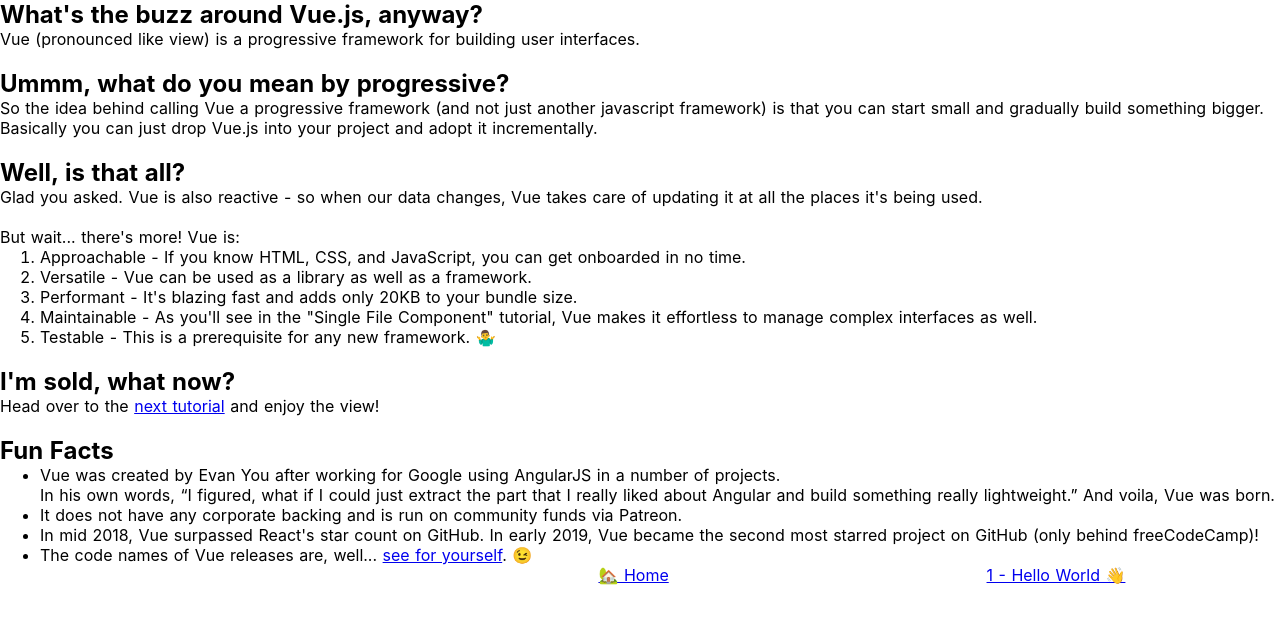
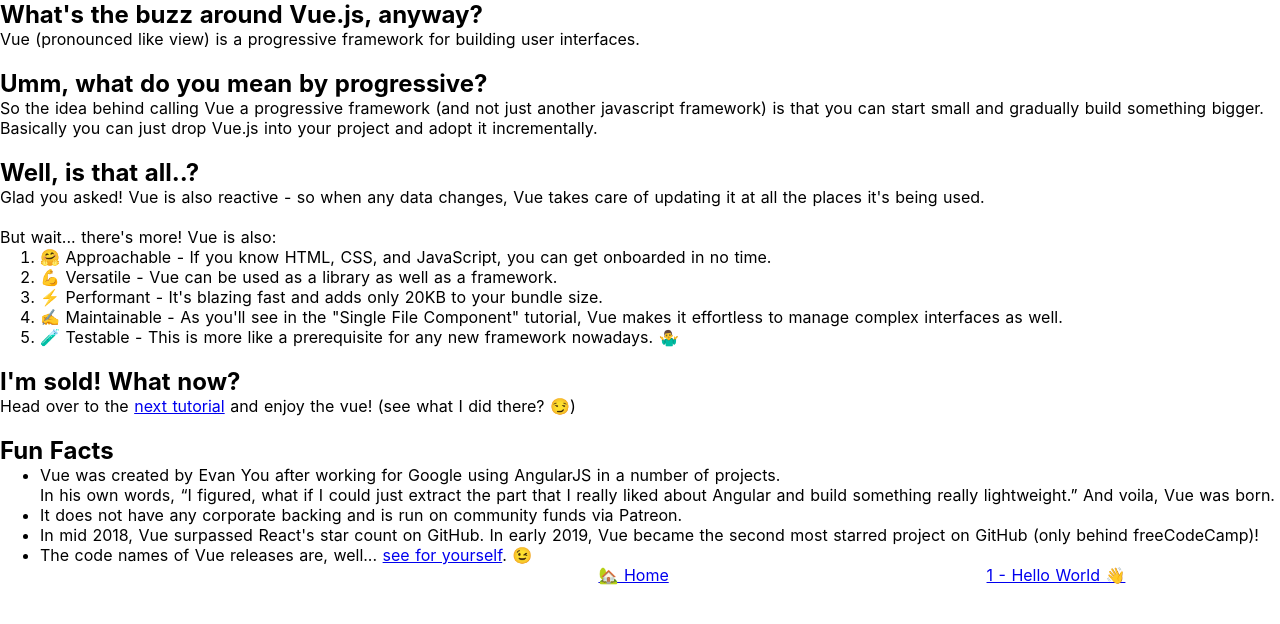
Before and after one commit to swapagarwal/learn-vue-app, a Nuxt app: page /introduction in a window 1280 px wide. Shown: the top 624 px of the page. Built offline with nearby package versions, Linux system fonts and the light colour scheme.

Commit message:
update introduction

```diff
--- a/pages/introduction.vue
+++ b/pages/introduction.vue
@@ -3,23 +3,23 @@
     <h2>What's the buzz around Vue.js, anyway?</h2>
     Vue (pronounced like view) is a progressive framework for building user interfaces.
     <br><br>
-    <h2>Ummm, what do you mean by progressive?</h2>
+    <h2>Umm, what do you mean by progressive?</h2>
     So the idea behind calling Vue a progressive framework (and not just another javascript framework) is that you can start small and gradually build something bigger. Basically you can just drop Vue.js into your project and adopt it incrementally.
     <br><br>
-    <h2>Well, is that all?</h2>
-    Glad you asked. Vue is also reactive - so when our data changes, Vue takes care of updating it at all the places it's being used.
+    <h2>Well, is that all..?</h2>
+    Glad you asked! Vue is also reactive - so when any data changes, Vue takes care of updating it at all the places it's being used.
     <br><br>
-    But wait... there's more! Vue is:
+    But wait... there's more! Vue is also:
     <ol>
-      <li>Approachable - If you know HTML, CSS, and JavaScript, you can get onboarded in no time.</li>
-      <li>Versatile - Vue can be used as a library as well as a framework.</li>
-      <li>Performant - It's blazing fast and adds only 20KB to your bundle size.</li>
-      <li>Maintainable - As you'll see in the "Single File Component" tutorial, Vue makes it effortless to manage complex interfaces as well.</li>
-      <li>Testable - This is a prerequisite for any new framework. 🤷‍♂️</li>
+      <li>🤗 Approachable - If you know HTML, CSS, and JavaScript, you can get onboarded in no time.</li>
+      <li>💪 Versatile - Vue can be used as a library as well as a framework.</li>
+      <li>⚡ Performant - It's blazing fast and adds only 20KB to your bundle size.</li>
+      <li>✍️ Maintainable - As you'll see in the "Single File Component" tutorial, Vue makes it effortless to manage complex interfaces as well.</li>
+      <li>🧪 Testable - This is more like a prerequisite for any new framework nowadays. 🤷‍♂️</li>
     </ol>
     <br>
-    <h2>I'm sold, what now?</h2>
-    Head over to the <nuxt-link to="/hello-world">next tutorial</nuxt-link> and enjoy the view!
+    <h2>I'm sold! What now?</h2>
+    Head over to the <nuxt-link to="/hello-world">next tutorial</nuxt-link> and enjoy the vue! (see what I did there? 😏)
     <br><br>
     <h2>Fun Facts</h2>
     <ul>
```
